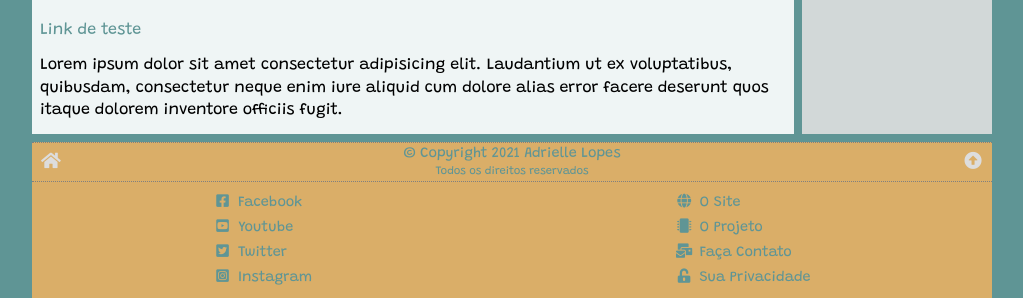
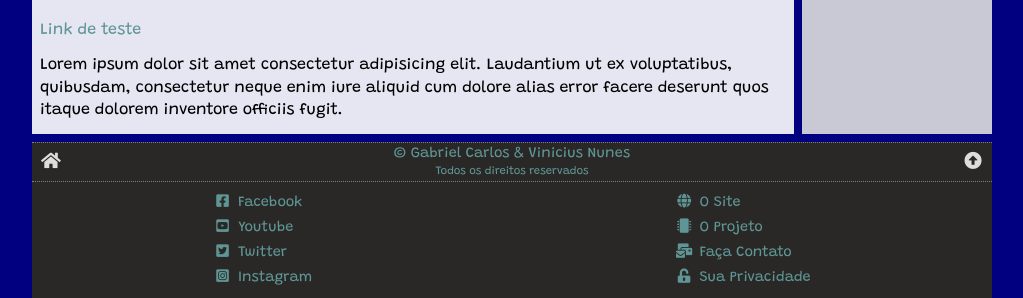
Before and after one commit to Vinicius021RJ/Projeto-Integrador, a PHP site: page /template.html in a window 1280 px wide. Shown: the part 552-850 px from the top of the page, without its empty margins (128-1151 px from the left). Run offline with PHP 8.4, Linux system fonts and the light colour scheme.

Commit message:
ATVFINALLUFERAT
Vinicius de Sousa e Gabriel Carlos

```diff
--- a/_footer.php
+++ b/_footer.php
@@ -6,7 +6,7 @@
 
                 <a href="/" title="Ir para a página inicial."><i class="fas fa-fw fa-home"></i></a>
                 <div>
-                        &copy; Copyright 2021 Adrielle Lopes
+                        &copy; Gabriel Carlos & Vinicius Nunes
                         <small>Todos os direitos reservados</small>
                 </div>
                 <a href="#top" title="ir para o topo desta página."><i class="fas fa-fw fa-arrow-alt-circle-up"></i></a>
--- a/css/global.css
+++ b/css/global.css
@@ -61,7 +61,7 @@ body {
     background-attachment: fixed;
     background-size: cover;
     background-position-x: left;
-    background-color: #5F9595;
+    background-color: navy;
 }
 
 
@@ -85,7 +85,7 @@ body {
 header {
     display: flex;
     align-items: center;
-    color: #5F9595 padding: .8rem .5rem;
+    color: #5F9595 padding .8rem .5rem;
 }
 
 header img {
@@ -114,7 +114,7 @@ header small {
 /* Menu principal */
 
 nav {
-    background: #EFBC68;
+    background: black;
     display: flex;
     justify-content: flex-end;
     align-items: center;
@@ -163,7 +163,7 @@ nav i {
 /* Rodapé */
 
 footer {
-    background: #daae68;
+    background: #292826;
     color: #5F9595;
     margin-top: .5rem;
     border-top: 1px dotted grey;
--- a/template.html
+++ b/template.html
@@ -8,7 +8,7 @@
     <link rel="stylesheet" href="https://cdnjs.cloudflare.com/ajax/libs/font-awesome/5.15.2/css/all.min.css">
     <link rel="preconnect" href="https://fonts.gstatic.com">
     <link href="https://fonts.googleapis.com/css2?family=Grandstander&display=swap" rel="stylesheet">
-    <title>Projeto1 - Intranet</title>
+    <title>Projeto Integrador - Intranet</title>
 </head>
 
 <body>
@@ -60,7 +60,7 @@
 
                 <a href="/" title="Ir para a página inicial."><i class="fas fa-fw fa-home"></i></a>
                 <div>
-                    &copy; Copyright 2021 Adrielle Lopes
+                    &copy; Gabriel Carlos & Vinicius Nunes
                     <small>Todos os direitos reservados</small>
                 </div>
                 <a href="#top" title="ir para o topo desta página."><i class="fas fa-fw fa-arrow-alt-circle-up"></i></a>
```
Also changed, not shown: img/bb.jpeg (added), img/gg.jpg (added), img/hm.jpeg (added), img/uu.jpeg (added).
